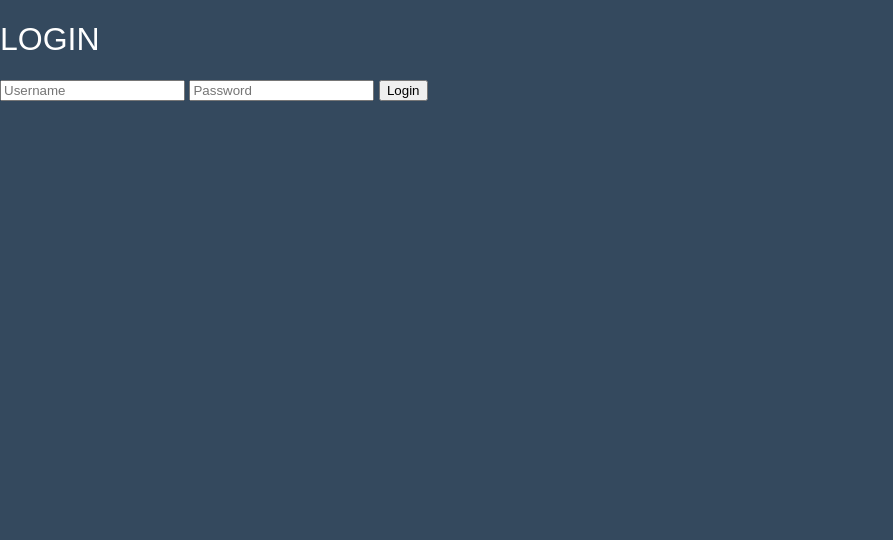
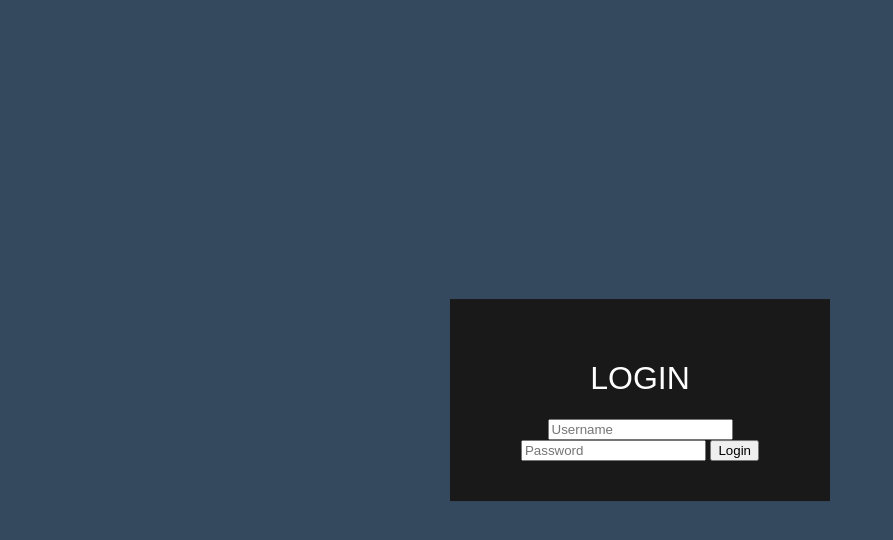
Before and after one commit to Muhtashim009/Login-Page-on-Css, a plain HTML site: page index.html in a window 1280 px wide. Shown: the whole page, without its empty margins (0-893 px from the left). Drawn offline with Linux system fonts and the light colour scheme.

Commit message:
style box

```diff
--- a/style.css
+++ b/style.css
@@ -10,3 +10,15 @@ body{
     text-transform:uppercase;
     font-weight: 500;
 }
+
+.box{
+    width: 300px;
+    padding: 40px;
+    position: absolute;
+    top: 50%;
+    left: 50%;
+    transform: translate(-50%, -50%);
+    background-color: #191919;
+    text-align: center;
+
+}
```
